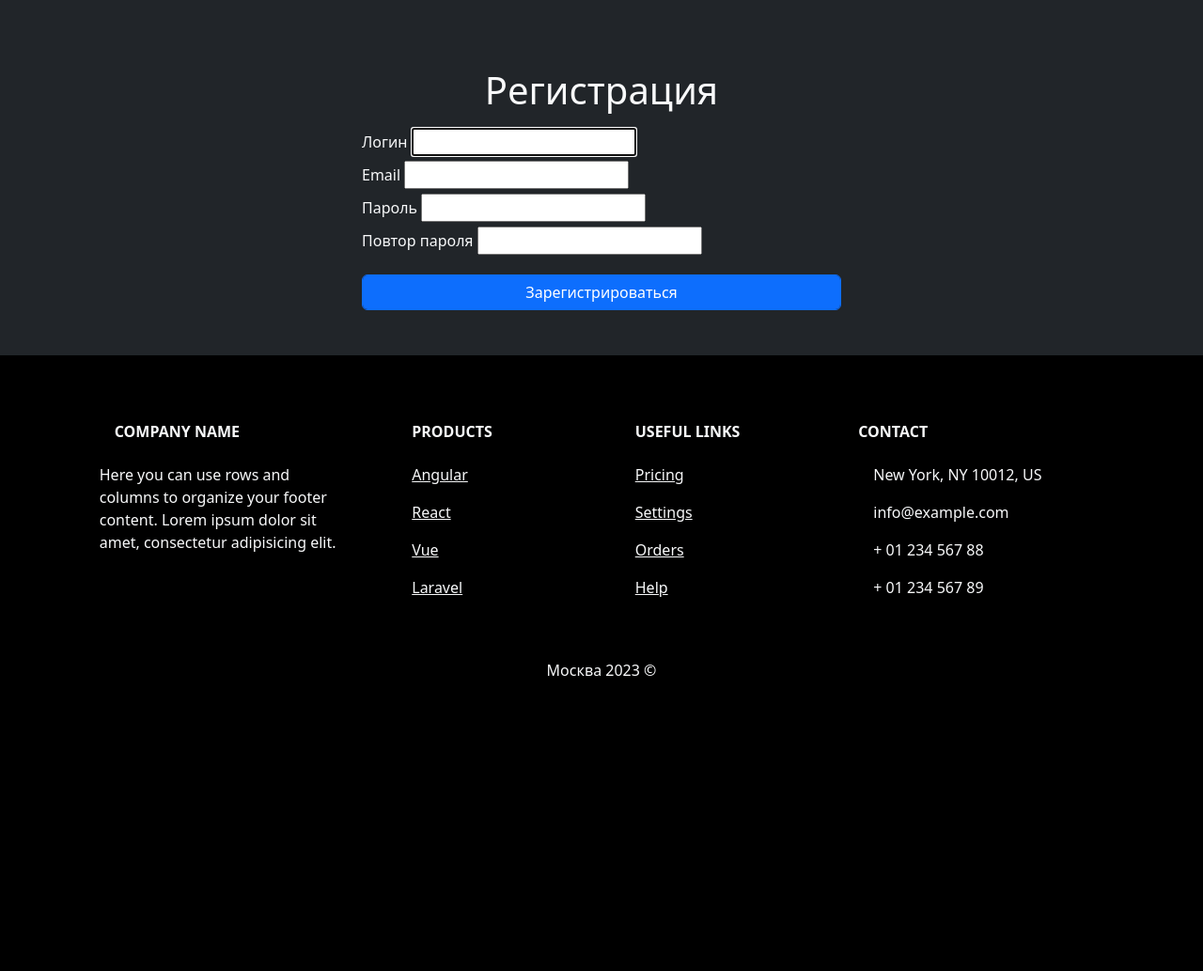
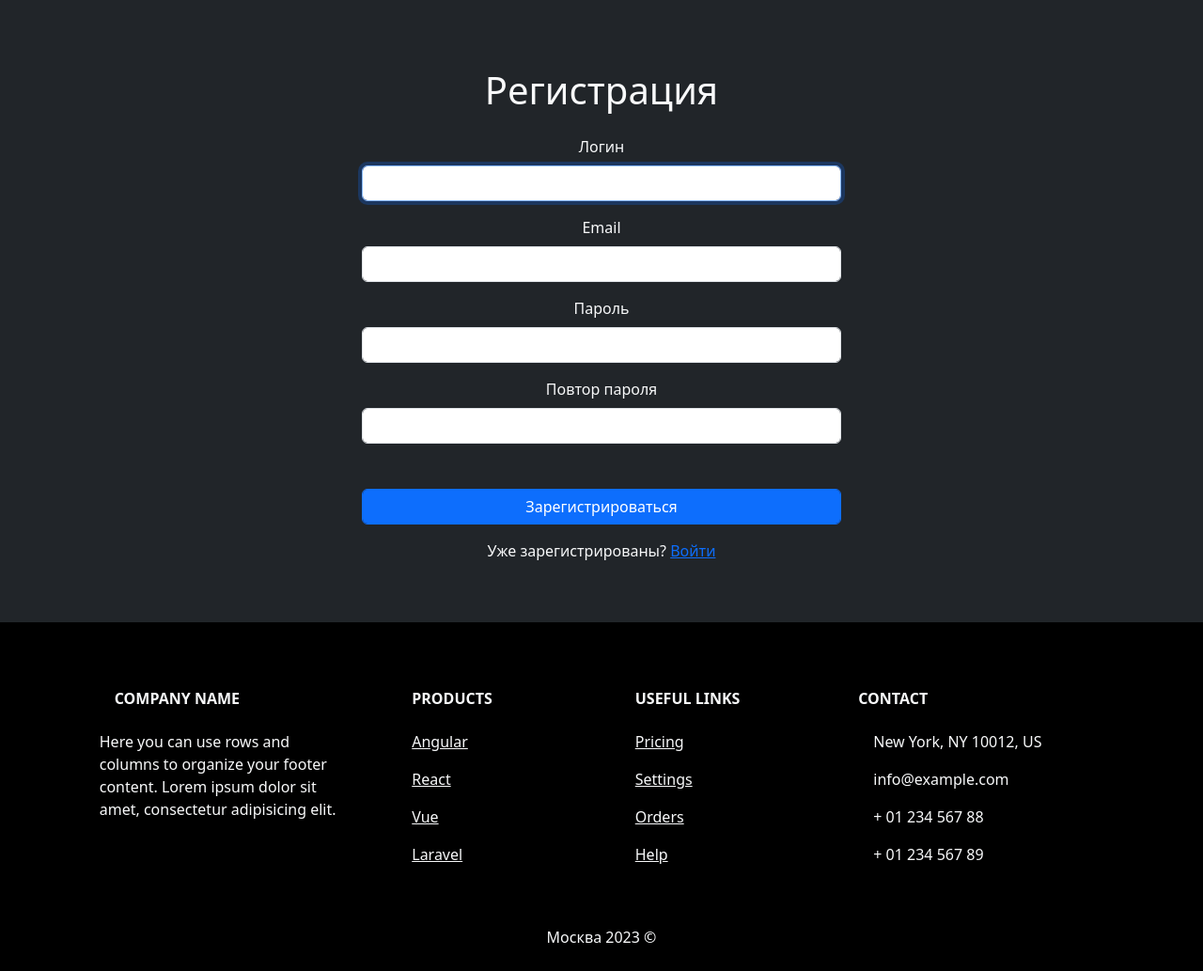
Before and after one commit to Valera098/polyphygital, a Django app: page /register/ in a window 1280 px wide. Shown: the part 86-1119 px from the top of the page at 94% size. Before the commit the page ends 805 px from the top, so only its background shows below. Run offline with Django 4.2, Linux system fonts and the light colour scheme; data comes from the database, SQL or seed files in the repository; both versions use the stored data as it was after the commit.

Commit message:
Fix ratings, login, register styles

```diff
--- a/polyphygital/forumblock/templates/forumblock/thread.html
+++ b/polyphygital/forumblock/templates/forumblock/thread.html
@@ -8,8 +8,8 @@
     <div class="col-md-8">
       <h1 class="mb-4">{{title}}</h1>
       <div class="mb-4">
-        <p class="text-muted mb-1">Категория: {{thread.news_categories_id}}</p>
-        <p class="text-muted">
+        <p class="mb-1">Категория: {{thread.topic_category_id.name}}</p>
+        <p>
           Дата: {{thread.time_created|date:"d-m-Y H:i:s"}}
         </p>
       </div>
--- a/polyphygital/newsblock/templates/newsblock/register.html
+++ b/polyphygital/newsblock/templates/newsblock/register.html
@@ -8,25 +8,25 @@
       <br>
       <h1 class="text-center">Регистрация</h1>
 
-      <form method="post" class="mt-3">
+      <form method="post" class="mt-4">
         {% csrf_token %}
 
-        <div class="form-group">
+        <div class="form-group text-center">
           <label class="form-label" for="{{ form.username.id_for_label }}">{{ form.username.label }}</label>
           {{ form.username }}
         </div>
 
-        <div class="form-group">
+        <div class="form-group mt-3 text-center">
           <label class="form-label" for="{{ form.email.id_for_label }}">{{ form.email.label }}</label>
           {{ form.email }}
         </div>
 
-        <div class="form-group">
+        <div class="form-group mt-3 text-center">
           <label class="form-label" for="{{ form.password1.id_for_label }}">{{ form.password1.label }}</label>
           {{ form.password1 }}
         </div>
 
-        <div class="form-group">
+        <div class="form-group mt-3 text-center">
           <label class="form-label" for="{{ form.password2.id_for_label }}">{{ form.password2.label }}</label>
           {{ form.password2 }}
         </div>
@@ -35,10 +35,13 @@
         <div>{{ f.errors }}</div>
         {% endfor %}
 
-        <div class="form-group mt-3">
+        <div class="form-group mt-5">
           <button type="submit" class="btn btn-primary form-control">Зарегистрироваться</button>
         </div>
       </form>
+      <div class="form-group mt-3 text-center">
+        <p>Уже зарегистрированы? <a href="{% url 'login' %}">Войти</a></p>
+      </div>
     </div>
   </div>
 </div>
--- a/polyphygital/newsblock/views.py
+++ b/polyphygital/newsblock/views.py
@@ -82,10 +82,7 @@ def profile(request):
         else:
             player_form = PlayerForm(request.POST, request.FILES)
         password_form = CustomPasswordChangeForm(user=user, data=request.POST)
-
-        if password_form['new_password1'].value() and not password_form.is_valid():
-            return redirect('profile', permanent=False)
-
+        print(player)
         if user_form.is_valid() and player_form.is_valid():
             user_form.save()
             player = player_form.save(commit=False)
@@ -95,9 +92,13 @@ def profile(request):
             if password_form.is_valid():
                 password_form.save()
                 update_session_auth_hash(request, user)
-            if is_player and request.POST.get('deletePlayerCheckbox') == 'on':
+
+            if is_player and request.POST['deletePlayerCheckbox'] == 'on':
                 player.delete()
                 return redirect('profile', permanent=False)
+
+        if password_form['new_password1'].value() and not password_form.is_valid():
+            return redirect('profile', permanent=False)
     else:
         user_form = UserForm(instance=user)
         if is_player:
@@ -194,6 +195,11 @@ class RegisterUser(DataMixin, CreateView):
         c_def = self.get_user_context(title="Регистрация")
         return dict(list(context.items()) + list(c_def.items()))
 
+    def get_form(self, *args, **kwargs):
+        form = super().get_form(*args, **kwargs)
+        for field in form.fields:
+            form.fields[field].widget.attrs.update({'class': 'form-control'})
+        return form
 
 class LoginUser(DataMixin, LoginView):
     form_class = AuthenticationForm
@@ -207,6 +213,12 @@ class LoginUser(DataMixin, LoginView):
     def get_success_url(self):
         return reverse_lazy('homepage')
 
+    def get_form(self, *args, **kwargs):
+        form = super().get_form(*args, **kwargs)
+        for field in form.fields:
+            form.fields[field].widget.attrs.update({'class': 'form-control'})
+        return form
+
 def logout_user(request):
     logout(request)
     return redirect('login')
```
Also changed, not shown: polyphygital/gameblock/templates/gameblock/ratings.html (+8 -4 lines), polyphygital/newsblock/templates/newsblock/login.html (+4 -6 lines), polyphygital/db.sqlite3.
